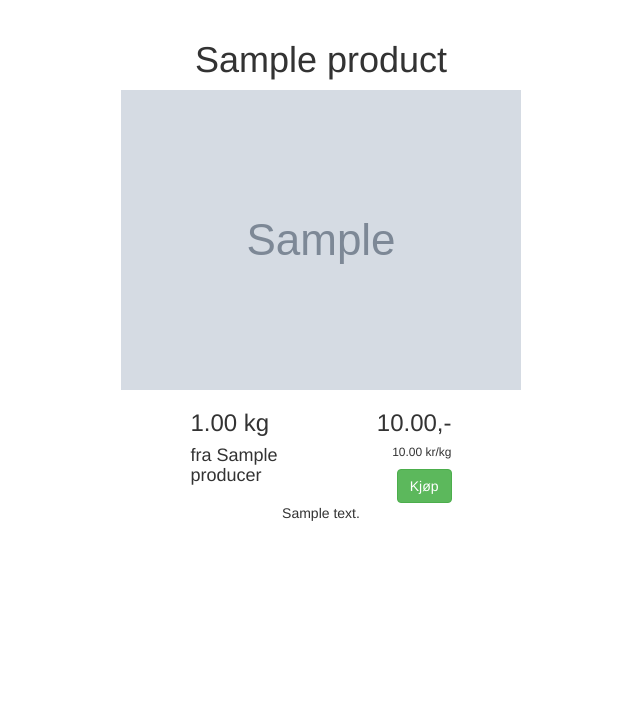
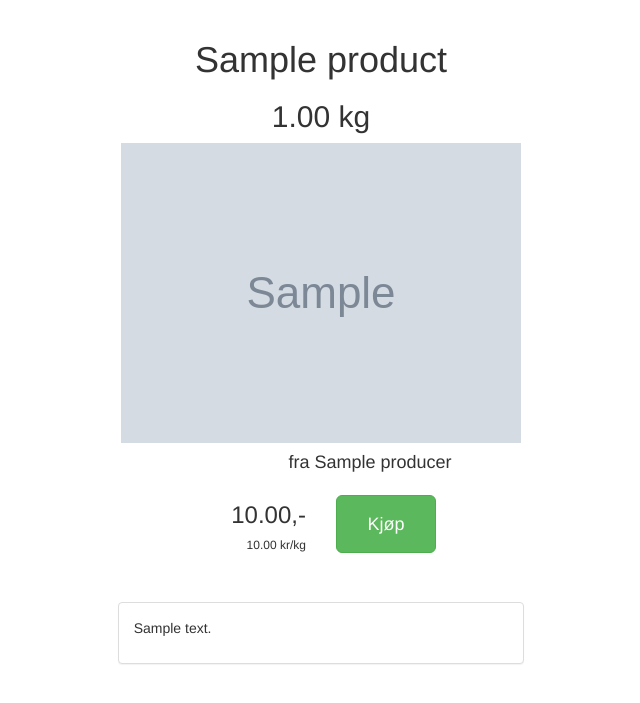
Before and after one commit to orhels/FoodDay, a Django app: page /product/1/ in a window 1280 px wide. Shown: the part 51-754 px from the top of the page, without its empty margins (319-959 px from the left). Run offline with Django 3.2, Linux system fonts and the light colour scheme; tables that the repository leaves empty hold one stand-in row (values such as "Sample post"); grey boxes marked "Sample" are stand-in pictures; some libraries are stand-ins or nearby versions.

Commit message:
Improved the styling of product_detail

```diff
--- a/Products/templates/product_detail.html
+++ b/Products/templates/product_detail.html
@@ -6,34 +6,40 @@
     <div class="row">
         <div class="col-xs-12 col-sm-offset-1 col-sm-10 col-md-offset-1 col-md-10 col-lg-offset-2 col-lg-8">
 
-            <div class="text-center">
             <h1 class="text-center">{{ product.name }}</h1>
-                <img src="{{ product.image.url }}"/>
+            <h2 class="text-center">{{ product.mass }} {{ product.massUnit }}</h2>
+
+
+            <div class="row">
+                <div class="col-md-offset-2 col-md-8 col-lg-offset-1 col-lg-10">
+                    <img src="{{ product.image.url }}" class="img-responsive center-block"/>
+                </div>
             </div>
 
             <div class="row">
-                <div class="col-lg-offset-4 col-lg-2">
-
-                    <div class="text-left">
-                        <h3>{{ product.mass }} {{ product.massUnit }}</h3>
-                        <h4>fra {{ product.producer }}</h4>
+                <div class="col-xs-9 col-sm-offset-3 col-sm-6 col-md-offset-4 col-md-4 col-lg-offset-4 col-lg-4">
+                    <h4 class="text-right">fra {{ product.producer }}</h4>
                 </div>
             </div>
 
-                <div class="col-lg-2">
-                    <div class="text-right">
+            <div class="row">
+                <div class="col-xs-6 col-sm-offset-4 col-sm-2 col-md-offset-4 col-md-2 col-lg-offset-4 col-lg-2 text-right">
                         <h3>{{ product.pretty_price }}</h3>
                         <h6>{{ product.pretty_price_per_mass }}</h6>
-                        <button type="button" class="btn btn-success">Kjøp</button>
+                </div>
+                <div class="col-xs-4 col-sm-2 col-md-2 col-lg-2">
+                        <button type="button" class="btn btn-success btn-lg custom-btn-big">Kjøp</button>
+                </div>
+            </div>
+
+            <div class="row big-top-margins">
+                <div class="col-sm-offset-2 col-sm-8 col-md-offset-3 col-md-6 col-lg-offset-3 col-lg-6">
+                    <div class="panel panel-default">
+                        <div class="panel-body">
+                            <p>{{ product.description }}</p>
                         </div>
                     </div>
                 </div>
-            <div class="row">
-
-                <div class="text-center">
-                    <p>{{ product.description }}</p>
-                </div>
-
             </div>
 
 
```
Lines whose indentation alone changed are shown as unchanged.
